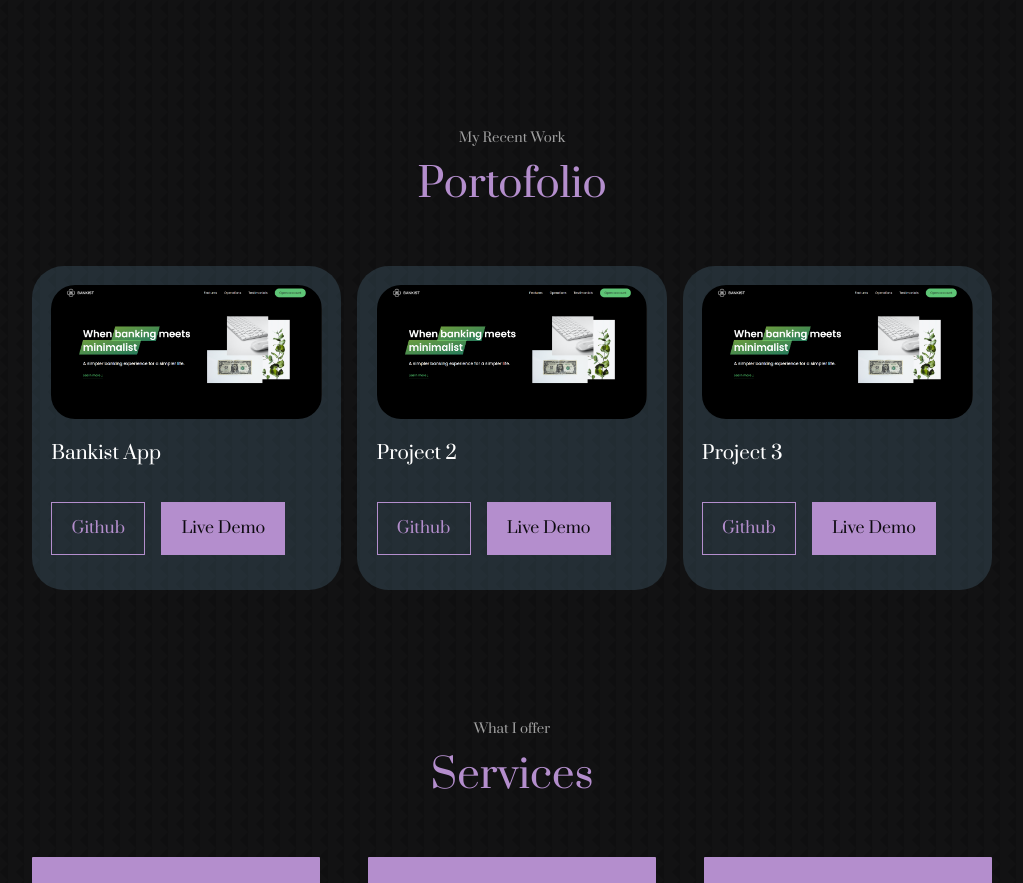
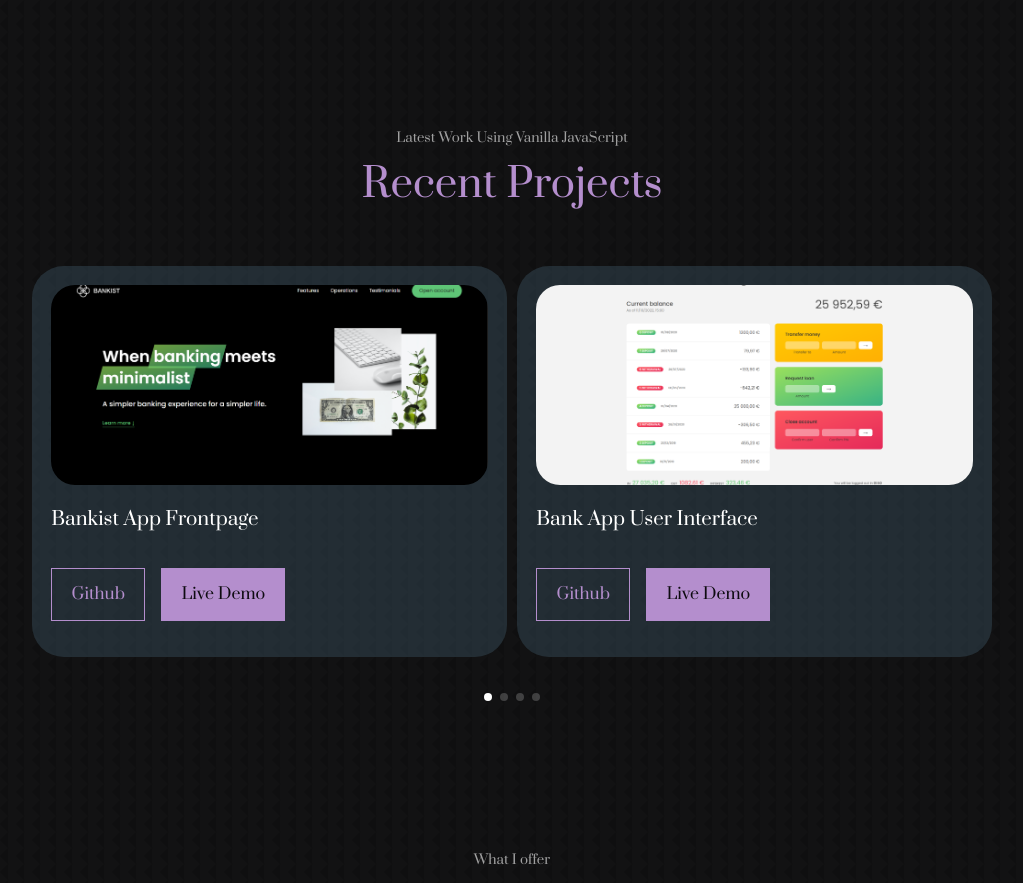
Before and after one commit to nidabaci/nidas-react-portofolio, a React (Create React App) app: page / in a window 1280 px wide. Shown: the part 2160-3043 px from the top of the page, without its empty margins (128-1151 px from the left). Built offline with nearby package versions, Linux system fonts and the light colour scheme.

Commit message:
feat: Turned portofolio conpoment into a slider

```diff
--- a/src/components/portofolio/Portofolio.jsx
+++ b/src/components/portofolio/Portofolio.jsx
@@ -1,42 +1,111 @@
 import React from 'react'
 import './portofolio.css'
 import IMG1 from '../../assets/bankis-frontpage.PNG'
+import IMG2 from '../../assets/user-acc-bankist.png'
+import IMG3 from '../../assets/forkify-app.png'
+import IMG4 from '../../assets/dice-game.png'
+import IMG5 from '../../assets/guess-nr-game.png'
+
+import { Pagination, Navigation } from 'swiper';
+import { Swiper, SwiperSlide } from 'swiper/react';
+// Import Swiper styles
+import 'swiper/css';
+import 'swiper/css/pagination';
 
 const data = [
   {
     id: 1,
     image: IMG1,
-    title: 'Bankist App',
-    github: 'https://github.com',
+    title: 'Bankist App Frontpage',
+    github: 'https://github.com/nidabaci/Bank-Website',
     demo: 'https://dazzling-kashata-980f32.netlify.app/'
   },
 
   {
     id: 2,
-    image: IMG1,
-    title: 'Project 2',
-    github: 'https://github.com',
-    demo: 'https://dazzling-kashata-980f32.netlify.app/'
+    image: IMG2,
+    title: 'Bank App User Interface',
+    github: 'https://github.com/nidabaci/Users-Bank-Account.git',
+    demo: 'https://sparkly-pegasus-63eebf.netlify.app/'
   },
 
   {
     id: 3,
-    image: IMG1,
-    title: 'Project 3',
-    github: 'https://github.com',
-    demo: 'https://dazzling-kashata-980f32.netlify.app/'
-  }
+    image: IMG3,
+    title: 'Forkify App - An app for food lovers',
+    github: 'https://github.com/nidabaci/Forkify-App',
+    demo: 'https://nids-forkify-app.netlify.app/'
+  },
+
+  {
+    id: 4,
+    image: IMG4,
+    title: 'Two Player Game',
+    github: 'https://github.com/nidabaci/Dice-Game.git',
+    demo: 'https://benevolent-pegasus-200258.netlify.app/'
+  },
+
+  {
+    id: 5,
+    image: IMG5,
+    title: 'Guess The Number Game',
+    github: 'https://github.com/nidabaci/Guess-The-Number-Game',
+    demo: 'https://adorable-rabanadas-180749.netlify.app/'
+  },
+
 ]
 
 const Portofolio = () => {
   return (
     <section id='portofolio'>
-      <h5>My Recent Work</h5>
-      <h2>Portofolio</h2>
+      <h5>Latest Work Using Vanilla JavaScript</h5>
+      <h2>Recent Projects</h2>
 
-    <div className="container portofolio__container">
-      {
-        data.map(({id, image, title, github, demo}) => {
+      <Swiper className="container portofolio__container"
+        // install Swiper modules
+      modules={[ Pagination, Navigation ]}
+      spaceBetween={10}
+      slidesPerView={3}
+      navigation
+      pagination={{ clickable: true }}
+
+      breakpoints={{
+        // when window width is >= 640px
+        1300: {
+          slidesPerView: 3,
+        },
+
+        650: {
+          slidesPerView: 2,
+        },
+
+        200: {
+          slidesPerView: 1,
+        }
+      }}
+      >
+        {
+          data.map(({id, image, title, github, demo }, index) => {
+            return (
+            <SwiperSlide key={index} className='portofolio'>
+              <article key={id} className='portofolio__item' >
+          <div className='portofolio__item-image'>
+            <img src={image} alt={title} />
+          </div>
+          <h3>{title}</h3>
+          <div className='portofolio__item-cta'>
+            <a href={github} className='btn'>Github</a>
+            <a href={demo} className='btn btn-primary' target='__blank'>Live Demo</a>
+          </div>
+        </article>
+            </SwiperSlide>
+            )
+          })
+        }
+      </Swiper>
+
+    {/* <div className="container portofolio__container">
+      { data.map(({id, image, title, github, demo}) => {
           return (
             <article key={id} className='portofolio__item' >
           <div className='portofolio__item-image'>
@@ -51,9 +120,7 @@ const Portofolio = () => {
           )
         })
       }
-
-
-      </div>
+      </div> */}
     </section>
   )
 }
--- a/src/components/portofolio/portofolio.css
+++ b/src/components/portofolio/portofolio.css
@@ -2,6 +2,10 @@
     display: grid;
     grid-template-columns: repeat(3, 1fr);
     gap: 1rem;
+}
+
+.container.portofolio__container {
+    padding-bottom: 4rem;
 }
 
 .portofolio__item {
@@ -23,6 +27,10 @@
     overflow: hidden;
 }
 
+.portofolio__item-image img {
+    height: 200px;
+}
+
 .portofolio__item h3 {
     margin: 1.2rem 0 2rem;
 }
@@ -33,7 +41,7 @@
     margin-bottom: 1rem;
 }
 
-/* RESPONSIVE BEHAVIOUR  (for medium devices) */
+/* RESPONSIVE BEHAVIOUR  (for medium devices)
 @media screen and (max-width: 1024px){
     .portofolio__container {
         grid-template-columns: 1fr 1fr;
@@ -41,10 +49,21 @@
     }
 }
 
-/* RESPONSIVE BEHAVIOUR  (for small devices) */
+/* RESPONSIVE BEHAVIOUR  (for small devices)
 @media screen and (max-width: 600px){
     .portofolio__container {
         grid-template-columns: 1fr;
         gap: 1rem;
     }
+} */
+
+/* RESPONSIVE BEHAVIOUR  (for medium devices) */
+@media screen and (max-width: 1024px){
+    .container.portofolio__container {
+     width: 90%;
+    }
 }
+
+.swiper-pagination-clickable .swiper-pagination-bullet {
+    background: white;
+}
```
Also changed, not shown: src/assets/forkify-app.png (added).
